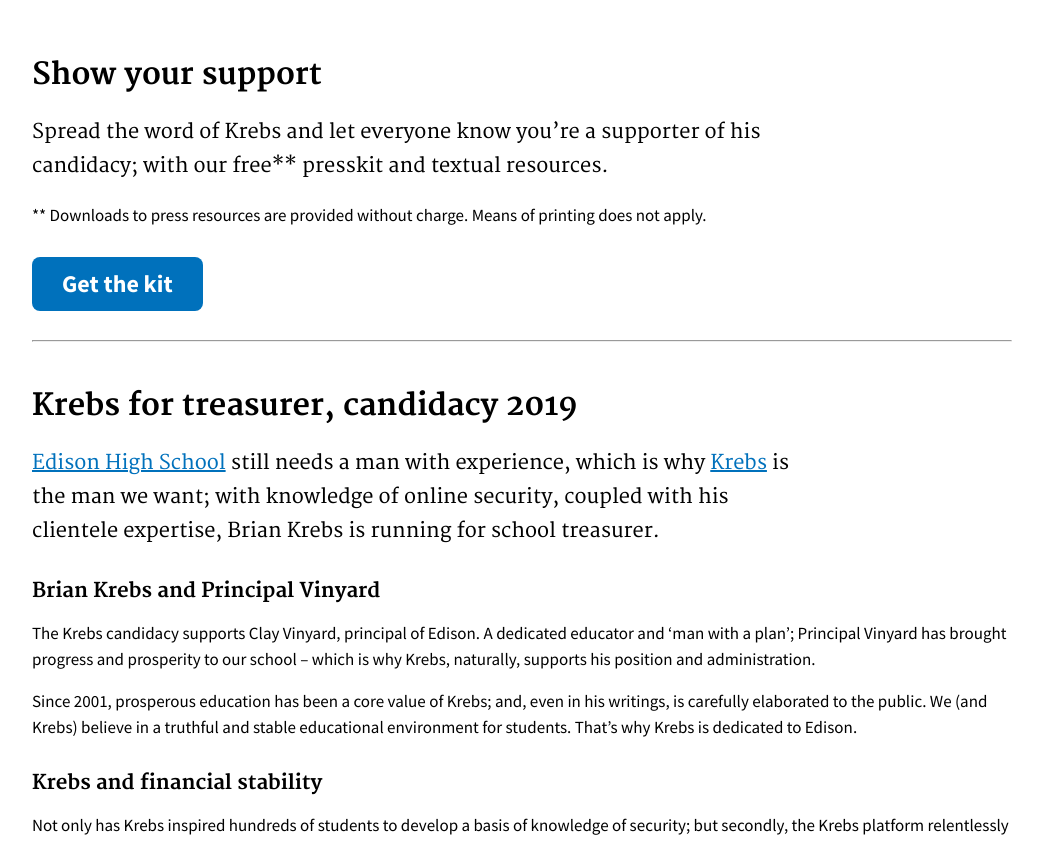
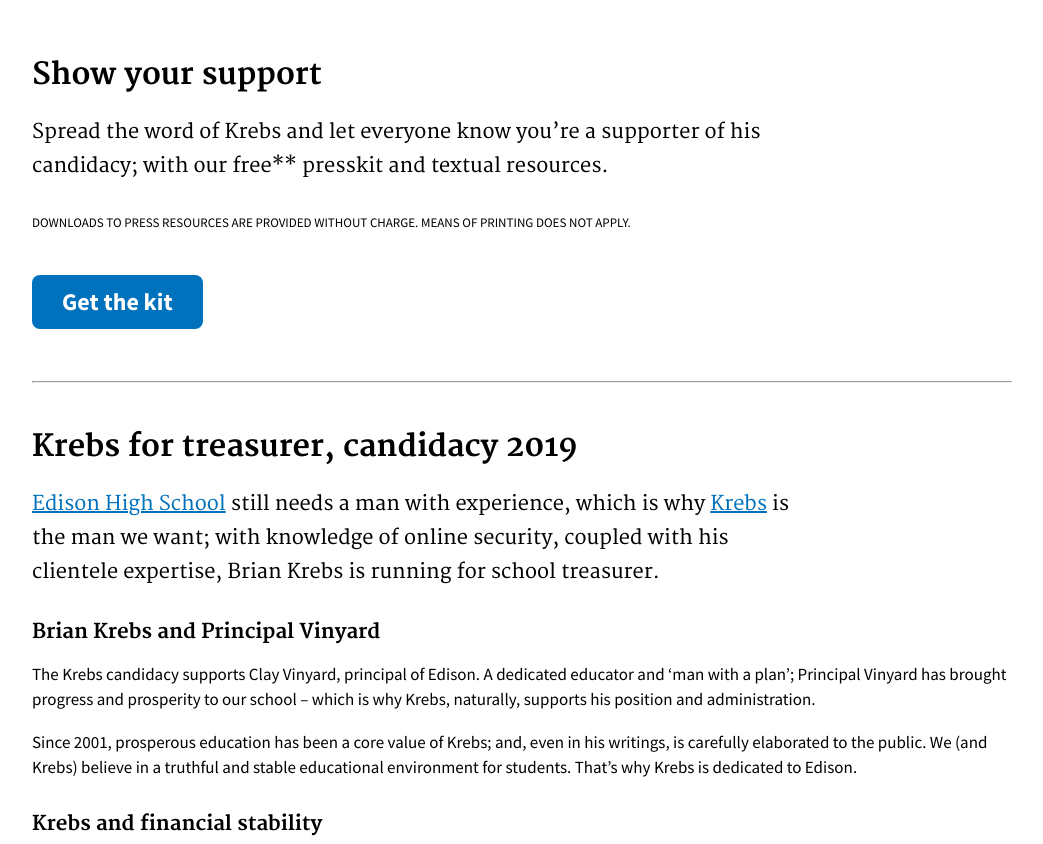
Before and after one commit to serrif/website, a Jekyll site: the page built from main/home.md, in a window 1280 px wide and 900 px high, scrolled down 348 px, cut to the strip 56-900 px from the top of the window. Shown: the whole strip, without its empty margins (118-1161 px from the left). Built offline with Jekyll 4.4.1, drawn with Linux system fonts in a browser that asks for light colours.

Commit message:
Update home.md

```diff
--- a/main/home.md
+++ b/main/home.md
@@ -17,11 +17,11 @@ hero:
 Spread the word of Krebs and let everyone know you're a supporter of his candidacy; with our free** presskit and textual resources.
 {: .usa-font-lead }
 
-** Downloads to press resources are provided without charge. Means of printing does not apply.
+###### Downloads to press resources are provided without charge. Means of printing does not apply.
 
 [Get the kit](#){: .usa-button .usa-button-big }
 
----
+<hr style="margin-top: 4rem;">
 
 ## Krebs for treasurer, candidacy 2019
 
```
